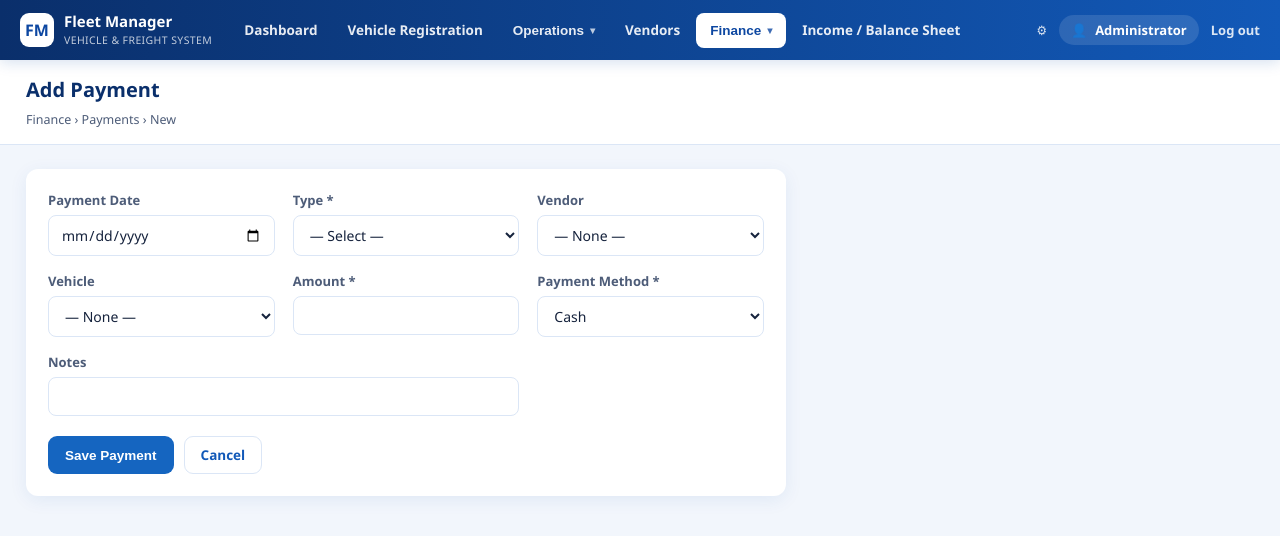
After one commit to sheikhharis-gif/MIB, a Flask app: page /payments/new in a window 1280 px wide. The commit adds this page. Shown: the top 536 px of the page. Run offline with Flask 3, Linux system fonts and the light colour scheme; a user stored in the database is signed in.

Commit message:
Restore general Payments ledger with vendor/vehicle linking
Add Payment model (Payable/Receivable, Cash/Cheque, optional vendor and
vehicle links). Vendor list now shows Paid/Received totals and Payable
Remaining (Total Payable minus payments already made). Also adds a
one-off seed_demo_data.py script for populating sample vehicles, vendors
and trips for testing, and migrates away the old incompatible payment
table schema.

```diff
--- a/app.py
+++ b/app.py
@@ -32,6 +32,7 @@ def create_app():
     from routes.trips import trips_bp
     from routes.expenses import expenses_bp
     from routes.invoices import invoices_bp
+    from routes.payments import payments_bp
     from routes.company import company_bp
     from routes.reports import reports_bp
 
@@ -42,6 +43,7 @@ def create_app():
     app.register_blueprint(trips_bp)
     app.register_blueprint(expenses_bp)
     app.register_blueprint(invoices_bp)
+    app.register_blueprint(payments_bp)
     app.register_blueprint(company_bp)
     app.register_blueprint(reports_bp)
 
@@ -59,6 +61,7 @@ def create_app():
             return value
 
     with app.app_context():
+        migrate_legacy_payment_table()
         db.create_all()
         migrate_legacy_route_schema()
         migrate_trip_account_receivable()
@@ -70,6 +73,26 @@ def create_app():
         seed_company_profile()
 
     return app
+
+
+def migrate_legacy_payment_table():
+    """An older, incompatible 'payment' table (no vehicle_id column) may
+    exist from a previous design. It was never populated with real data, so
+    it's safe to drop and let create_all() rebuild it with the current schema."""
+    tables = [r[0] for r in db.session.execute(
+        text("SELECT name FROM sqlite_master WHERE type='table' AND name='payment'")
+    ).fetchall()]
+    if not tables:
+        return
+    columns = db.session.execute(text("PRAGMA table_info(payment)")).fetchall()
+    has_vehicle_id = any(col[1] == "vehicle_id" for col in columns)
+    if has_vehicle_id:
+        return
+    row_count = db.session.execute(text("SELECT COUNT(*) FROM payment")).scalar()
+    if row_count:
+        return
+    db.session.execute(text("DROP TABLE payment"))
+    db.session.commit()
 
 
 def add_column_if_missing(table, column, ddl_type):
--- /dev/null
+++ b/routes/payments.py
@@ -0,0 +1,78 @@
+from datetime import datetime
+from flask import Blueprint, render_template, request, redirect, url_for, flash
+from flask_login import login_required
+
+from extensions import db
+from models import Payment, Vendor, Vehicle
+from utils import to_float, next_payment_no
+
+payments_bp = Blueprint("payments", __name__, url_prefix="/payments")
+
+
+def parse_date(value):
+    if not value:
+        return None
+    return datetime.strptime(value, "%Y-%m-%d").date()
+
+
+@payments_bp.route("/")
+@login_required
+def index():
+    category = request.args.get("category", "").strip()
+    method = request.args.get("method", "").strip()
+
+    query = Payment.query
+    if category in ("Payable", "Receivable"):
+        query = query.filter_by(category=category)
+    if method in ("Cheque", "Cash"):
+        query = query.filter_by(method=method)
+
+    payments = query.order_by(Payment.id.desc()).all()
+    total = sum(p.amount or 0 for p in payments)
+
+    return render_template("payments/list.html", payments=payments, category=category, method=method, total=total)
+
+
+@payments_bp.route("/new", methods=["GET", "POST"])
+@login_required
+def new():
+    vendors = Vendor.query.order_by(Vendor.name).all()
+    vehicles = Vehicle.query.order_by(Vehicle.reg_no).all()
+
+    if request.method == "POST":
+        category = request.form.get("category", "").strip()
+        amount = to_float(request.form.get("amount"))
+        method = request.form.get("method", "Cash")
+
+        if category not in ("Payable", "Receivable") or amount <= 0:
+            flash("Please select Payable/Receivable and enter a valid amount", "error")
+            return render_template("payments/form.html", vendors=vendors, vehicles=vehicles, form=request.form)
+
+        payment = Payment(
+            payment_no=next_payment_no(),
+            payment_date=parse_date(request.form.get("payment_date")) or datetime.utcnow().date(),
+            category=category,
+            vendor_id=request.form.get("vendor_id") or None,
+            vehicle_id=request.form.get("vehicle_id") or None,
+            amount=amount,
+            method=method,
+            bank_name=request.form.get("bank_name", "").strip() if method == "Cheque" else None,
+            cheque_no=request.form.get("cheque_no", "").strip() if method == "Cheque" else None,
+            notes=request.form.get("notes", "").strip(),
+        )
+        db.session.add(payment)
+        db.session.commit()
+        flash(f"Payment {payment.payment_no} recorded successfully", "success")
+        return redirect(url_for("payments.index"))
+
+    return render_template("payments/form.html", vendors=vendors, vehicles=vehicles, form=None)
+
+
+@payments_bp.route("/<int:payment_id>/delete", methods=["POST"])
+@login_required
+def delete(payment_id):
+    payment = Payment.query.get_or_404(payment_id)
+    db.session.delete(payment)
+    db.session.commit()
+    flash("Payment deleted", "success")
+    return redirect(url_for("payments.index"))
--- a/templates/base.html
+++ b/templates/base.html
@@ -42,12 +42,13 @@
           <a class="nav-top-link" href="{{ url_for('vendors.index') }}">Vendors</a>
         </div>
 
-        {% set fin_endpoints = (request.endpoint and (request.endpoint.startswith('expenses.') or request.endpoint.startswith('invoices.'))) %}
+        {% set fin_endpoints = (request.endpoint and (request.endpoint.startswith('expenses.') or request.endpoint.startswith('invoices.') or request.endpoint.startswith('payments.'))) %}
         <div class="nav-item dropdown-item {{ 'has-active' if fin_endpoints }}">
           <button type="button" class="nav-top-link">Finance <span class="caret">&#9662;</span></button>
           <div class="nav-dropdown">
             <a href="{{ url_for('expenses.index') }}" class="{{ 'active' if request.endpoint and request.endpoint.startswith('expenses.') }}">Expenses</a>
             <a href="{{ url_for('invoices.index') }}" class="{{ 'active' if request.endpoint and request.endpoint.startswith('invoices.') }}">Sales Tax Invoices</a>
+            <a href="{{ url_for('payments.index') }}" class="{{ 'active' if request.endpoint and request.endpoint.startswith('payments.') }}">Payments (Payable / Receivable)</a>
           </div>
         </div>
 
--- /dev/null
+++ b/templates/payments/form.html
@@ -0,0 +1,93 @@
+{% extends "base.html" %}
+{% block title %}Add Payment{% endblock %}
+{% block page_title %}Add Payment{% endblock %}
+{% block page_crumb %}Finance &rsaquo; Payments &rsaquo; New{% endblock %}
+
+{% block content %}
+<div class="panel" style="max-width:760px;">
+  <form method="post">
+    <div class="form-grid">
+      <div class="form-group">
+        <label>Payment Date</label>
+        <input type="date" name="payment_date" value="{{ (form.payment_date if form) or '' }}">
+      </div>
+      <div class="form-group">
+        <label>Type *</label>
+        {% set cat_val = (form.category if form else '') %}
+        <select name="category" required>
+          <option value="">— Select —</option>
+          <option value="Payable" {{ 'selected' if cat_val=='Payable' }}>Account Payable (paying a vendor)</option>
+          <option value="Receivable" {{ 'selected' if cat_val=='Receivable' }}>Account Receivable (received from customer)</option>
+        </select>
+      </div>
+
+      <div class="form-group">
+        <label>Vendor</label>
+        <select name="vendor_id">
+          <option value="">— None —</option>
+          {% for v in vendors %}
+          <option value="{{ v.id }}" {{ 'selected' if form and form.vendor_id|string == v.id|string }}>{{ v.name }} ({{ v.vendor_type }})</option>
+          {% endfor %}
+        </select>
+      </div>
+      <div class="form-group">
+        <label>Vehicle</label>
+        <select name="vehicle_id">
+          <option value="">— None —</option>
+          {% for v in vehicles %}
+          <option value="{{ v.id }}" {{ 'selected' if form and form.vehicle_id|string == v.id|string }}>{{ v.reg_no }} ({{ v.vehicle_type }})</option>
+          {% endfor %}
+        </select>
+      </div>
+
+      <div class="form-group">
+        <label>Amount *</label>
+        <input type="number" step="0.01" name="amount" required value="{{ (form.amount if form) or '' }}">
+      </div>
+      <div class="form-group">
+        <label>Payment Method *</label>
+        {% set method_val = (form.method if form else 'Cash') %}
+        <select name="method" id="method" required>
+          <option value="Cash" {{ 'selected' if method_val=='Cash' }}>Cash</option>
+          <option value="Cheque" {{ 'selected' if method_val=='Cheque' }}>By Cheque</option>
+        </select>
+      </div>
+
+      <div class="form-group" id="bank_name_group">
+        <label>Bank Name</label>
+        <input type="text" name="bank_name" value="{{ (form.bank_name if form) or '' }}">
+      </div>
+      <div class="form-group" id="cheque_no_group">
+        <label>Cheque No</label>
+        <input type="text" name="cheque_no" value="{{ (form.cheque_no if form) or '' }}">
+      </div>
+
+      <div class="form-group span-2">
+        <label>Notes</label>
+        <input type="text" name="notes" value="{{ (form.notes if form) or '' }}">
+      </div>
+    </div>
+    <div class="form-actions">
+      <button class="btn" type="submit">Save Payment</button>
+      <a class="btn btn-outline" href="{{ url_for('payments.index') }}">Cancel</a>
+    </div>
+  </form>
+</div>
+{% endblock %}
+
+{% block extra_js %}
+<script>
+document.addEventListener("DOMContentLoaded", function () {
+  var methodSel = document.getElementById("method");
+  var bankGroup = document.getElementById("bank_name_group");
+  var chequeGroup = document.getElementById("cheque_no_group");
+  function toggleChequeFields() {
+    var show = methodSel.value === "Cheque";
+    bankGroup.style.display = show ? "" : "none";
+    chequeGroup.style.display = show ? "" : "none";
+  }
+  methodSel.addEventListener("change", toggleChequeFields);
+  toggleChequeFields();
+});
+</script>
+{% endblock %}
--- a/templates/vendors/list.html
+++ b/templates/vendors/list.html
@@ -34,7 +34,7 @@
   {% if vendors %}
   <div class="table-wrap">
     <table class="data-table">
-      <thead><tr><th>Name</th><th>Type</th><th>Phone</th><th>CNIC/NTN</th><th>Bank</th><th class="text-right">Total Payable (all trips)</th><th>Status</th><th></th></tr></thead>
+      <thead><tr><th>Name</th><th>Type</th><th>Phone</th><th>CNIC/NTN</th><th>Bank</th><th class="text-right">Total Payable</th><th class="text-right">Paid</th><th class="text-right">Payable Remaining</th><th class="text-right">Received</th><th>Status</th><th></th></tr></thead>
       <tbody>
         {% for v in vendors %}
         <tr>
@@ -44,6 +44,9 @@
           <td>{{ v.cnic_ntn or '—' }}</td>
           <td>{{ v.bank_name or '—' }}</td>
           <td class="text-right">{{ payable_by_vendor.get(v.id, 0)|money }}</td>
+          <td class="text-right">{{ paid_by_vendor.get(v.id, 0)|money }}</td>
+          <td class="text-right"><strong>{{ payable_remaining_by_vendor.get(v.id, payable_by_vendor.get(v.id, 0))|money }}</strong></td>
+          <td class="text-right">{{ received_by_vendor.get(v.id, 0)|money }}</td>
           <td><span class="badge {{ 'green' if v.is_active else 'gray' }}">{{ 'Active' if v.is_active else 'Inactive' }}</span></td>
           <td>
             <a class="btn btn-outline btn-sm" href="{{ url_for('vendors.edit', vendor_id=v.id) }}">Edit</a>
--- a/utils.py
+++ b/utils.py
@@ -1,5 +1,5 @@
 from extensions import db
-from models import Trip, Invoice
+from models import Trip, Invoice, Payment
 
 
 def next_sequence(model, column_name, prefix, pad=4):
@@ -20,6 +20,10 @@ def next_invoice_no():
     return next_sequence(Invoice, "invoice_no", "INV")
 
 
+def next_payment_no():
+    return next_sequence(Payment, "payment_no", "PMT")
+
+
 def to_float(value, default=0.0):
     try:
         if value in (None, ""):
```
Also changed, not shown: models.py (+20 -0 lines), routes/vendors.py (+18 -5 lines), seed_demo_data.py (added, +148 -0 lines), templates/payments/list.html (added, +55 -0 lines).
